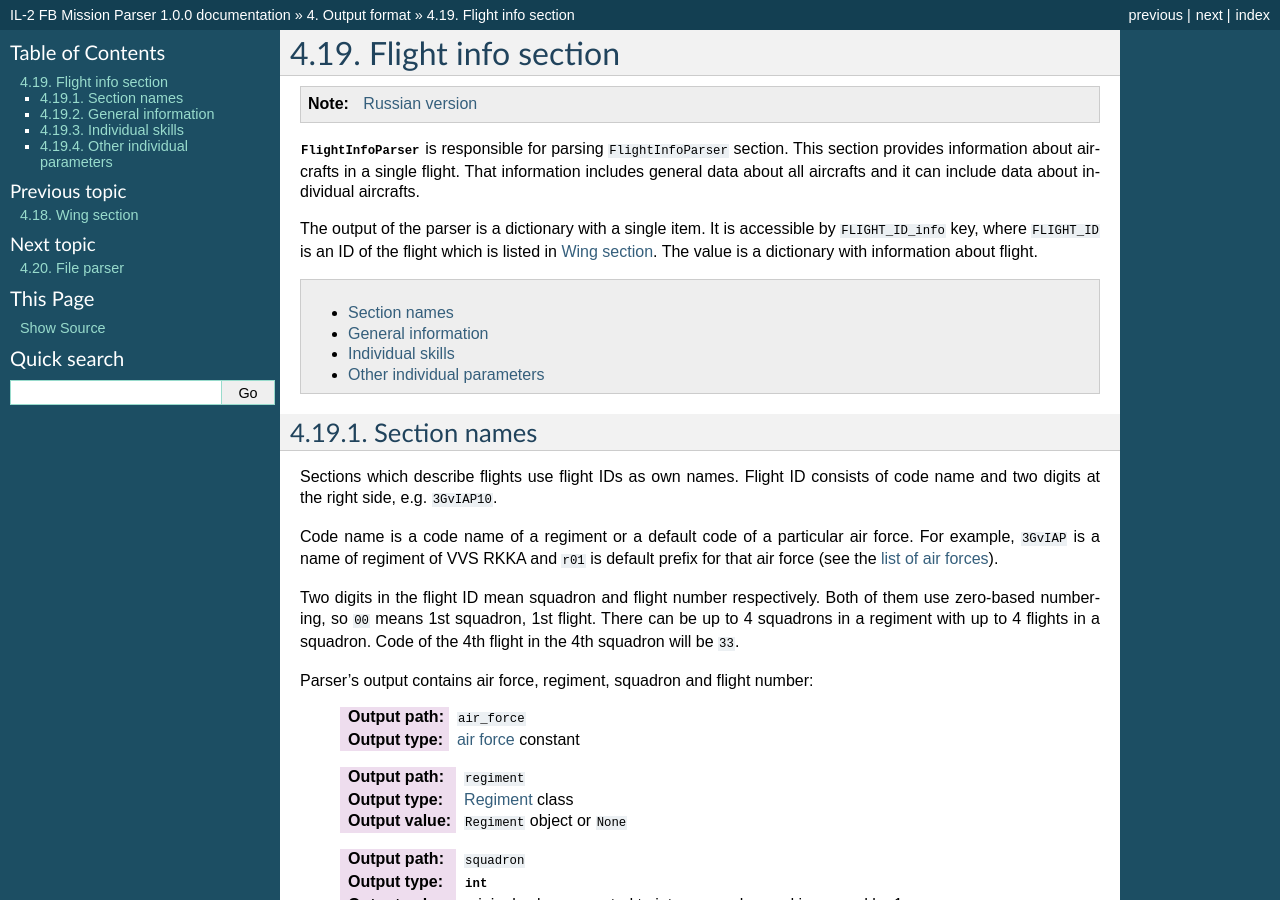
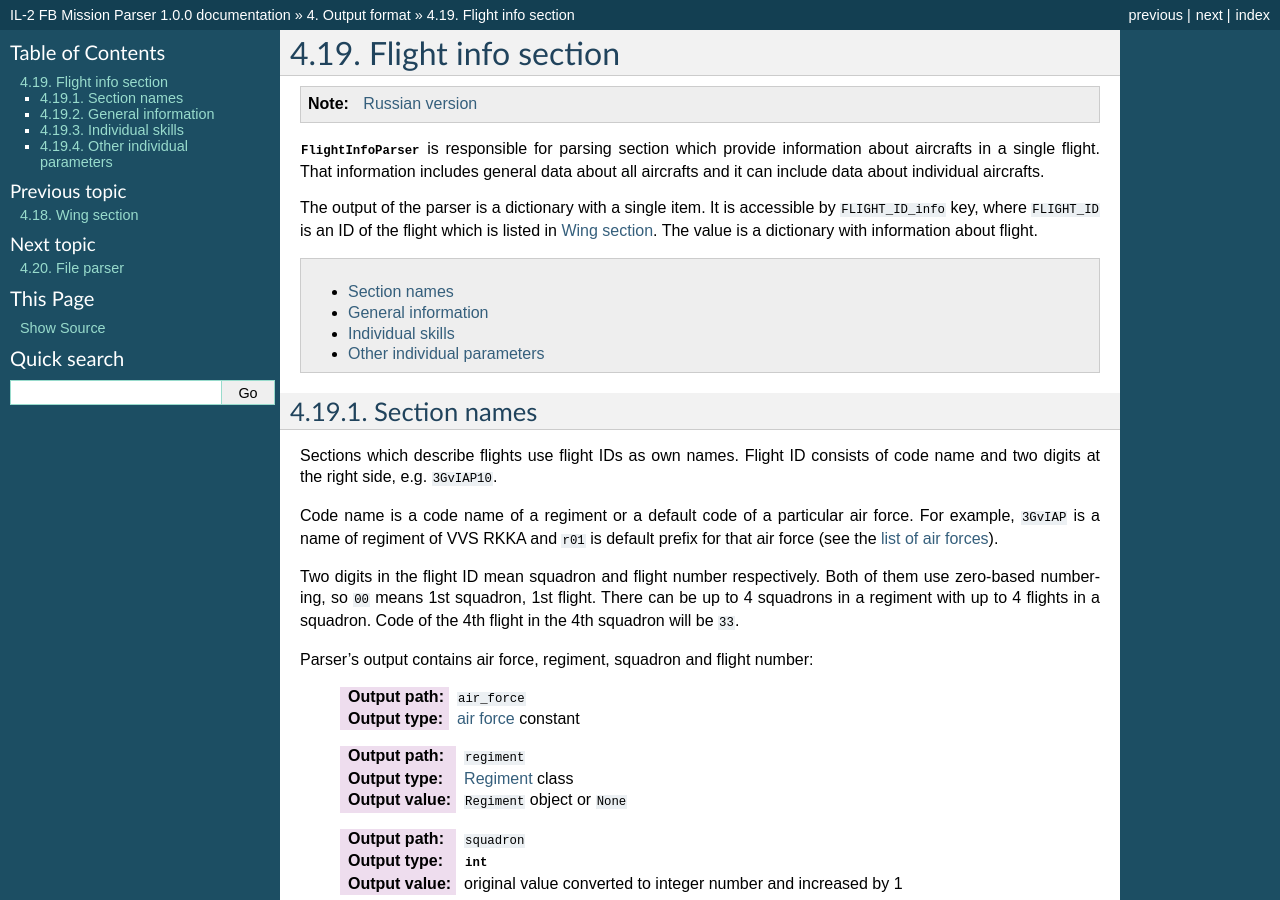
Before and after one commit to IL2HorusTeam/il2fb-mission-parser, a Sphinx documentation site: the page built from docs/parsers/flight-info.rst, in a window 1280 px wide and 900 px high. Built offline with Sphinx 7.4.7, drawn with Linux system fonts in a browser that asks for light colours.

Commit message:
update docs

```diff
--- a/docs/parsers/flight-info.rst
+++ b/docs/parsers/flight-info.rst
@@ -8,9 +8,9 @@ Flight info section
     `Russian version <https://github.com/IL2HorusTeam/il2fb-mission-parser/wiki/%D0%A1%D0%B5%D0%BA%D1%86%D0%B8%D1%8F-Flight-info>`_
 
 :class:`~il2fb.parsers.mission.parsers.FlightInfoParser` is responsible for
-parsing ``FlightInfoParser`` section. This section provides information about
-aircrafts in a single flight. That information includes general data about
-all aircrafts and it can include data about individual aircrafts.
+parsing section which provide information about aircrafts in a single flight.
+That information includes general data about all aircrafts and it can include
+data about individual aircrafts.
 
 The output of the parser is a dictionary with a single item. It is accessible by
 ``FLIGHT_ID_info`` key, where ``FLIGHT_ID`` is an ID of the flight which is
```
